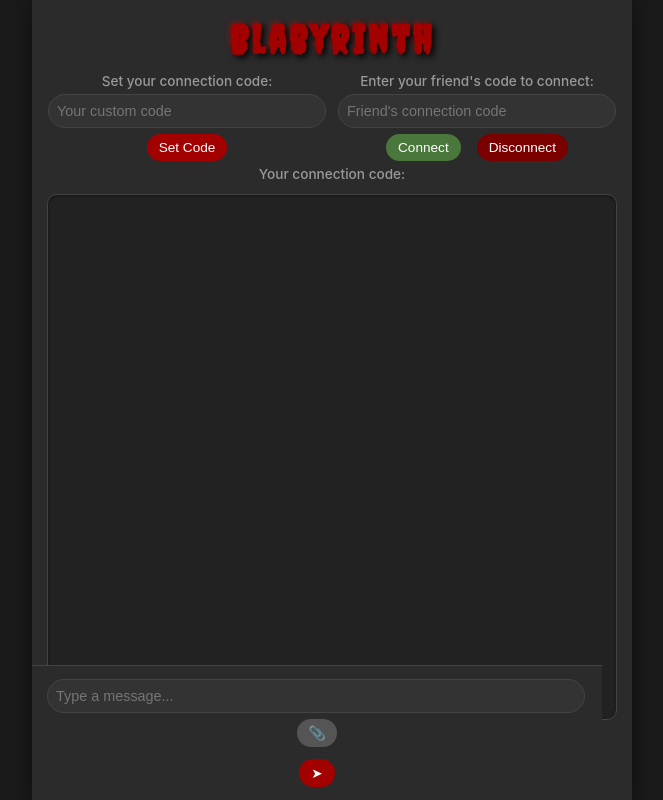
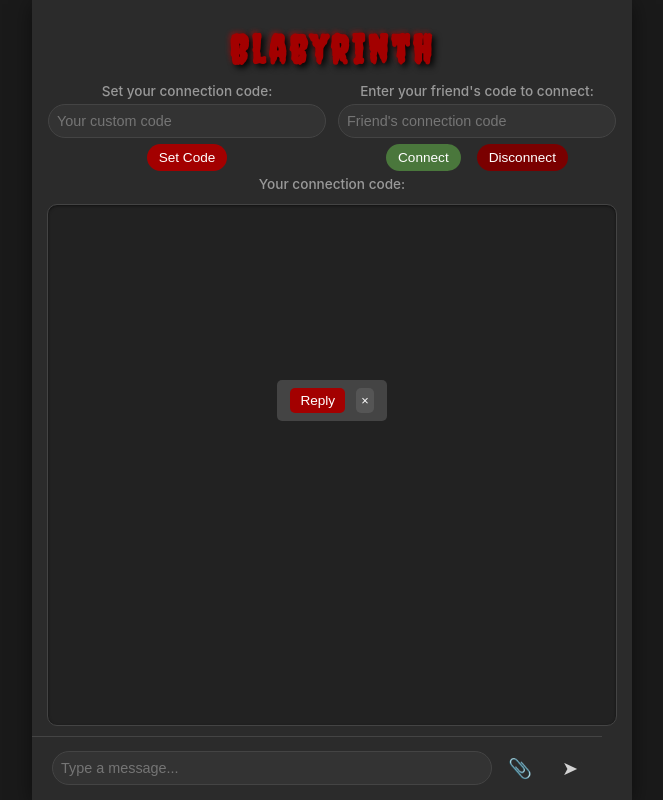
Before and after one commit to microdoomz/Blabyrinth, a plain HTML site: page index.html in a window 1280 px wide. Shown: the whole page, without its empty margins (308-971 px from the left). Drawn offline with Linux system fonts and the light colour scheme.

Commit message:
Update style.css

```diff
--- a/style.css
+++ b/style.css
@@ -21,7 +21,6 @@ body {
     display: flex;
     flex-direction: column;
     overflow: hidden;
-    padding-bottom: 70px;
     box-sizing: border-box;
 }
 
@@ -49,7 +48,10 @@ h1 {
     border-radius: 5px;
     font-size: 0.85em;
     text-align: center;
-    margin: 0 15px;
+    margin: 5px 15px;
+    position: sticky;
+    top: 0;
+    z-index: 10;
 }
 
 .status.connected {
@@ -86,6 +88,7 @@ h1 {
     text-align: left;
     box-shadow: inset 0 1px 3px rgba(0, 0, 0, 0.5);
     white-space: normal;
+    max-height: calc(100vh - 300px); /* Adjust based on other elements' height */
 }
 
 #chat-box .message {
@@ -131,6 +134,7 @@ h1 {
     font-size: 1em;
     max-width: 100%;
     word-wrap: break-word;
+    position: relative;
 }
 
 #chat-box .message.sender .content {
@@ -141,6 +145,28 @@ h1 {
 #chat-box .message.receiver .content {
     background: #444;
     color: #d3d3d3;
+}
+
+#chat-box .message .status-ticks {
+    position: absolute;
+    bottom: -10px;
+    right: 5px;
+    font-size: 0.8em;
+}
+
+#chat-box .message .status-ticks.sent::after {
+    content: '✓';
+    color: #999;
+}
+
+#chat-box .message .status-ticks.delivered::after {
+    content: '✓✓';
+    color: #999;
+}
+
+#chat-box .message .status-ticks.seen::after {
+    content: '✓✓';
+    color: #a30000;
 }
 
 #chat-box .typing-message {
@@ -252,18 +278,32 @@ button:disabled {
 
 .file-label {
     display: inline-block;
-    padding: 6px 12px;
+    padding: 6px;
     margin: 3px;
-    background: #555;
-    color: #fff;
-    border-radius: 15px;
-    font-size: 0.85em;
+    background: none;
+    color: #d3d3d3;
+    font-size: 1.2em;
     cursor: pointer;
-    transition: background 0.3s ease;
+    transition: color 0.3s ease;
 }
 
 .file-label:hover {
-    background: #666;
+    color: #a30000;
+}
+
+.send-btn {
+    background: none;
+    padding: 6px;
+    margin: 3px;
+    font-size: 1.2em;
+    color: #d3d3d3;
+    border: none;
+    cursor: pointer;
+    transition: color 0.3s ease;
+}
+
+.send-btn:hover {
+    color: #a30000;
 }
 
 .input-container {
@@ -272,12 +312,15 @@ button:disabled {
     padding: 10px 15px;
     background: #2b2b2b;
     border-top: 1px solid #444;
-    position: fixed;
-    bottom: 0;
     width: 100%;
     max-width: 570px;
     box-sizing: border-box;
-    flex-wrap: wrap;
+    flex-wrap: nowrap;
+}
+
+#message-input {
+    flex: 1;
+    margin: 3px 5px;
 }
 
 #my-code {
@@ -286,11 +329,11 @@ button:disabled {
 }
 
 .file-preview {
-    flex: 1;
     margin: 3px 5px;
     color: #d3d3d3;
     font-size: 0.85em;
     text-align: center;
+    max-width: 50px;
 }
 
 .file-preview img, .file-preview video {
@@ -364,6 +407,8 @@ button:disabled {
     padding: 5px 10px;
     border-radius: 5px;
     z-index: 100;
+    display: flex;
+    gap: 5px;
 }
 
 .reply-overlay button {
@@ -379,13 +424,22 @@ button:disabled {
     background: #c70000;
 }
 
+.reply-overlay .cancel-reply {
+    background: #555;
+    padding: 5px;
+    font-size: 0.8em;
+}
+
+.reply-overlay .cancel-reply:hover {
+    background: #666;
+}
+
 /* Responsive adjustments */
 @media (max-width: 600px) {
     .container {
         height: 100vh;
         border-radius: 0;
         margin: 0;
-        padding-bottom: 80px;
     }
 
     .code-inputs {
@@ -399,7 +453,7 @@ button:disabled {
     }
 
     #message-input {
-        width: calc(50% - 20px);
+        flex: 1;
         margin: 3px 5px;
     }
 
@@ -408,35 +462,29 @@ button:disabled {
     }
 
     .file-preview {
-        display: none; /* Hide on mobile to save space */
+        display: block; /* Show on mobile */
     }
 
     #chat-box {
-        margin-bottom: 10px;
+        max-height: calc(100vh - 320px); /* Adjust for mobile */
     }
 }
 
 @media (min-width: 601px) {
     .input-container {
-        flex-direction: column;
-        align-items: stretch;
+        flex-wrap: nowrap;
     }
 
     #message-input {
-        width: calc(100% - 20px);
-        margin: 3px 0;
+        flex: 1;
+        margin: 3px 5px;
     }
 
     .file-label {
-        margin: 3px 0;
-        align-self: center;
+        margin: 3px 5px;
     }
 
     .file-preview {
-        margin: 3px 0;
-    }
-
-    button[onclick="sendMessage()"] {
-        align-self: center;
+        margin: 3px 5px;
     }
 }
```
